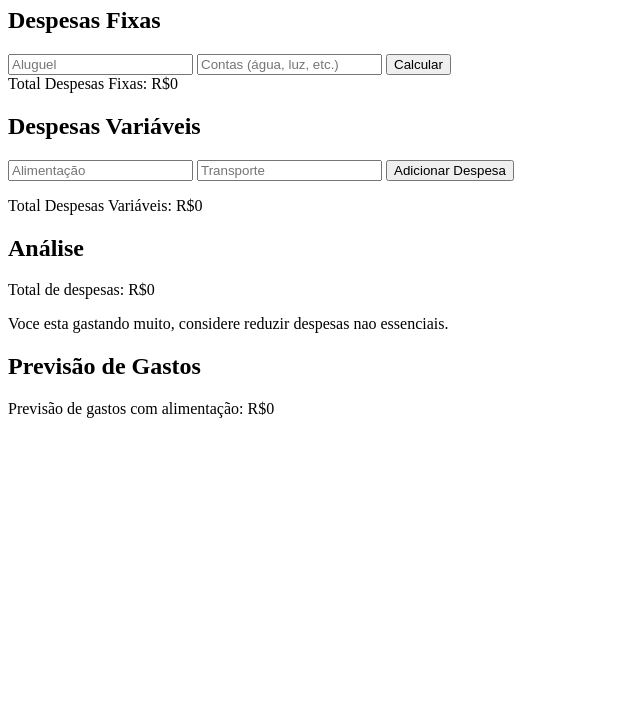
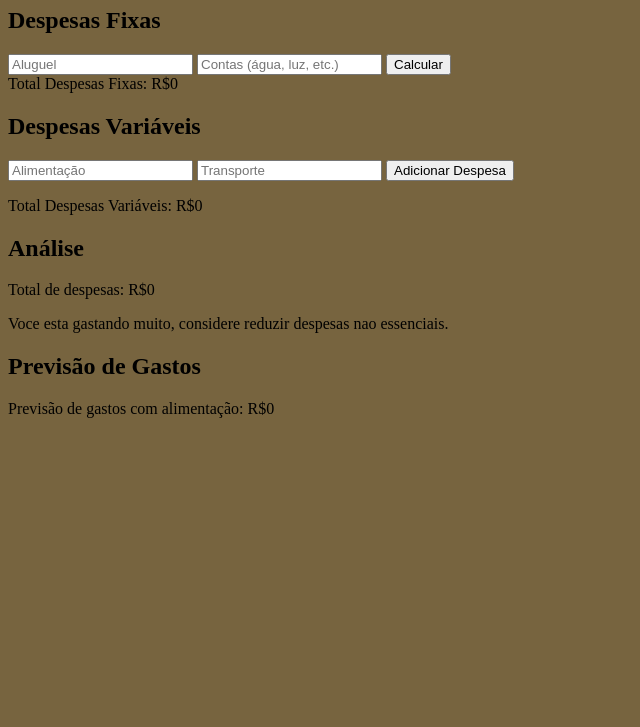
Before and after one commit to Ricardomjr-10/3-aplicativos-com-linguagem, a plain HTML site: page aplicativos/gerenciador/index.html in a window 1280 px wide. Shown: the part 73-800 px from the top of the page, without its empty margins (0-640 px from the left). Drawn offline with Linux system fonts and the light colour scheme.

Commit message:
create file style.css and cor body

```diff
--- a/aplicativos/gerenciador/index.html
+++ b/aplicativos/gerenciador/index.html
@@ -3,6 +3,7 @@
 <head>
     <meta charset="UTF-8">
     <meta name="viewport" content="width=device-width, initial-scale=1.0">
+    <link rel="stylesheet" href="style.css">
     <title>Gerenciador de Orcamento</title>
 </head>
 <body>
--- /dev/null
+++ b/aplicativos/gerenciador/style.css
@@ -0,0 +1,3 @@
+body {
+    background-color: rgb(119, 100, 63);
+}
```
